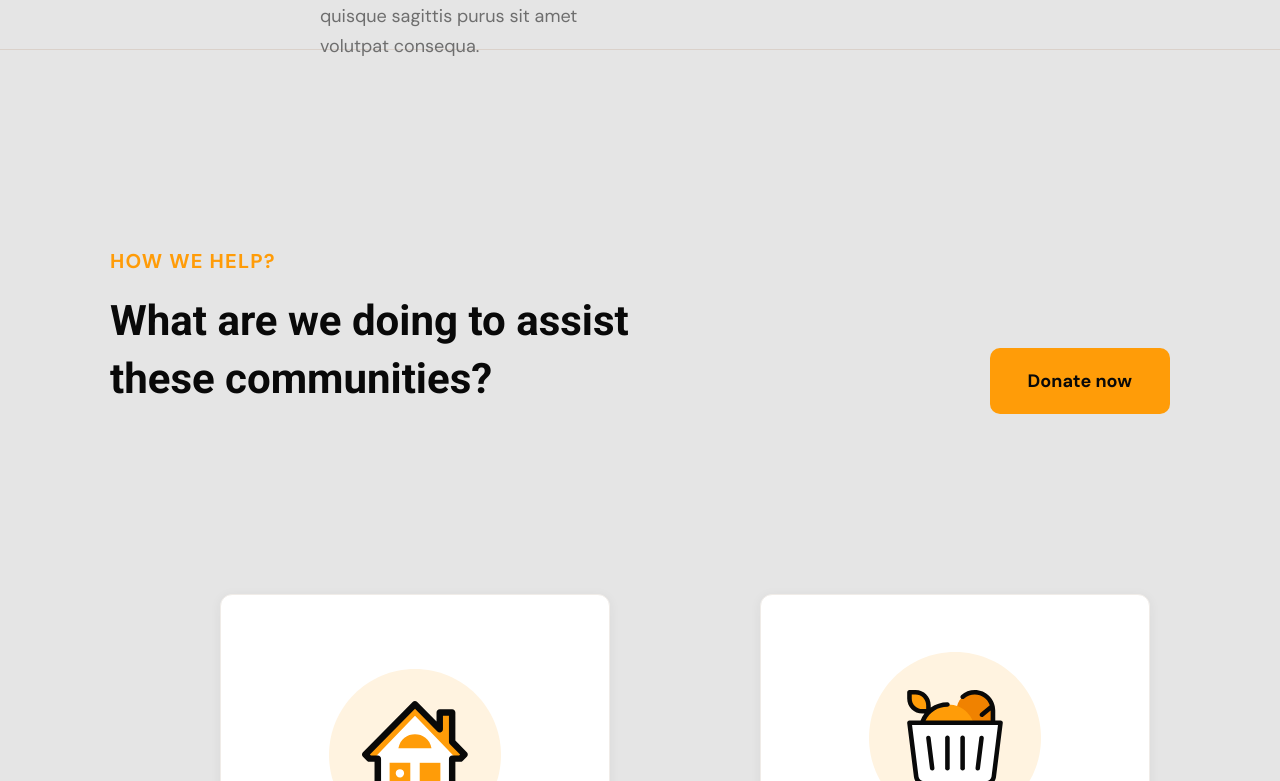
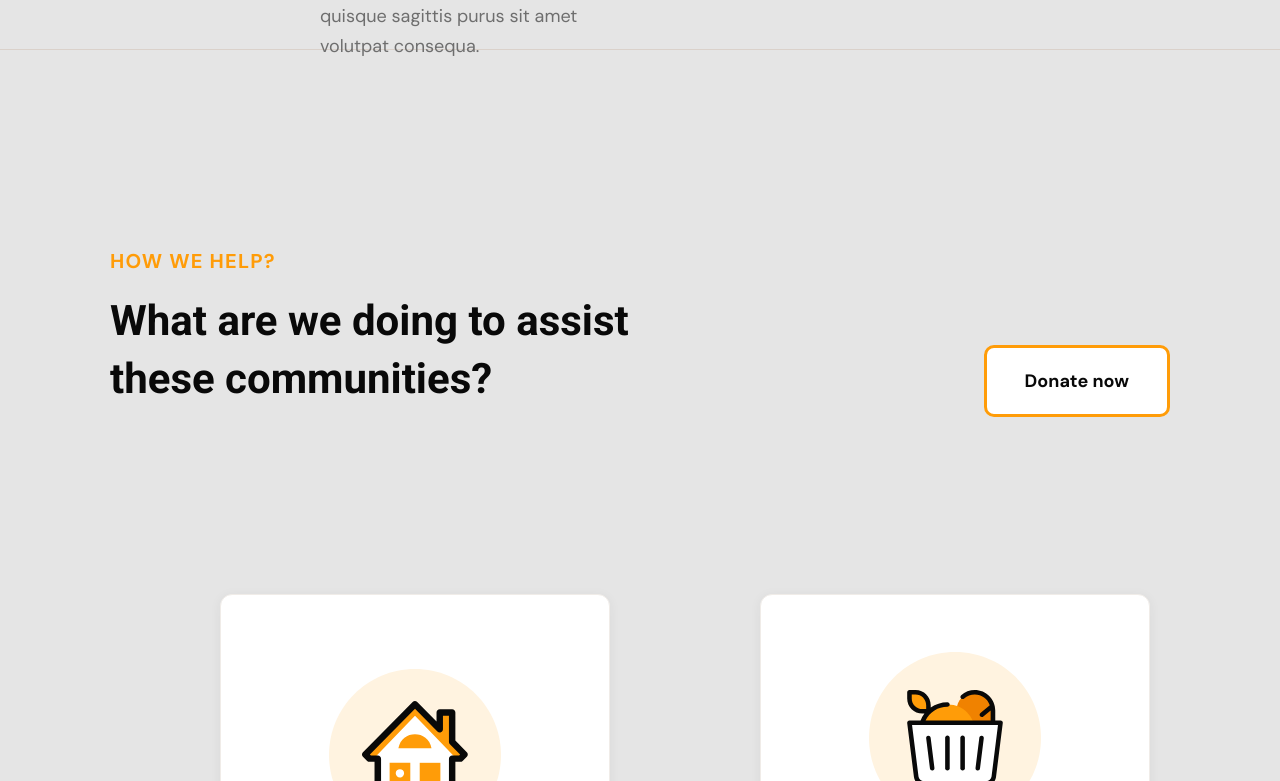
Before and after one commit to KSatulova/Philantropy, a plain HTML site: page index.html in a window 1280 px wide. In both pictures the pointer is over the element 1079 px from the left and 6085 px from the top of the page. Shown: the part 5704-6485 px from the top of the page. Drawn offline with Linux system fonts and the light colour scheme.

Commit message:
final version

```diff
--- a/style.css
+++ b/style.css
@@ -784,6 +784,12 @@ ul {
   color: var(--text-color);
 }
 
+.comunity__inner-btn:hover {
+  color: var(--btn-color);
+  background: var(--text-color-3);
+  border: 3px solid var(--btn-color);
+}
+
 .comunity__main {
   padding: 6.2rem 11rem;
   display: grid;
```
